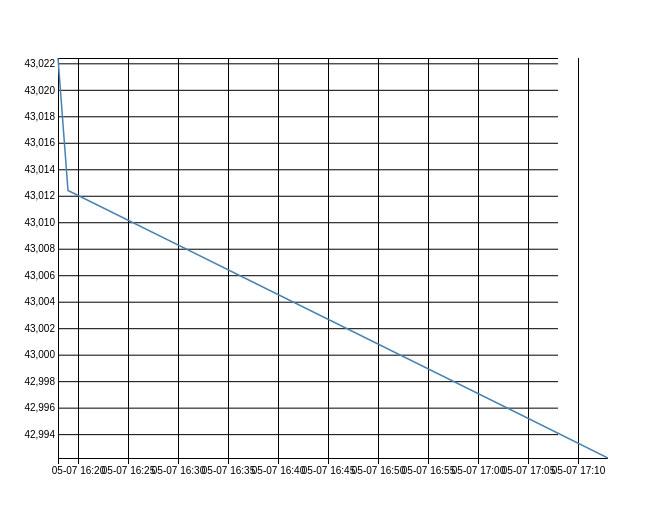
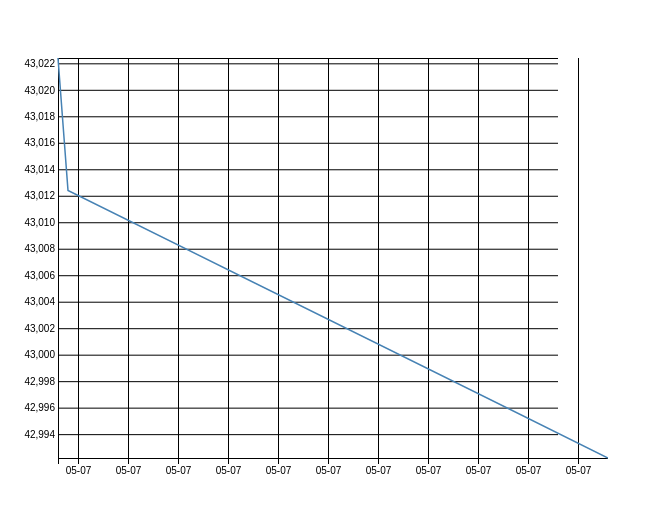
Before and after one commit to rafasj6/lactationPrediction, a plain HTML site: page index.html in a window 1280 px wide. Shown: the whole page, without its empty margins (0-646 px from the left). Drawn offline with nearby package versions, Linux system fonts and the light colour scheme.

Commit message:
fixed .csv

```diff
--- a/index.html
+++ b/index.html
@@ -36,7 +36,7 @@
             .call(leftGridlines);
 
         // X axis (from class notes)
-        let bottomAxis = d3.axisBottom(xScale).tickFormat(d3.timeFormat("%m-%d\n%H:%M")); //help of https://bl.ocks.org/mbostock/5537697
+        let bottomAxis = d3.axisBottom(xScale).tickFormat(d3.timeFormat("%m-%d")); //help of https://bl.ocks.org/mbostock/5537697
         let bottomGridlines = d3.axisBottom(xScale)
                                 .tickSize(-height)
                                 .tickFormat("")
```
